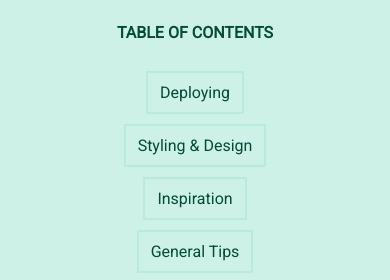
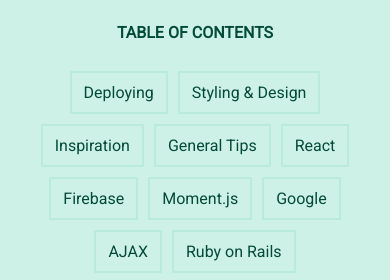
Before and after one commit to brothernk/helpful_links, a plain HTML site: page index.html in a window 390 px wide. Shown: the top 280 px of the page. Drawn offline with nearby package versions, Linux system fonts and the light colour scheme.

Commit message:
mobile adjustments

```diff
--- a/assets/css/style.css
+++ b/assets/css/style.css
@@ -8,7 +8,7 @@
     font-family: "Roboto", sans-serif;
     background-color:#cdf1e7;
     text-align: center;
-    padding:10px 100px;
+    padding:10px 5vw;
 }
 
 a {
```
